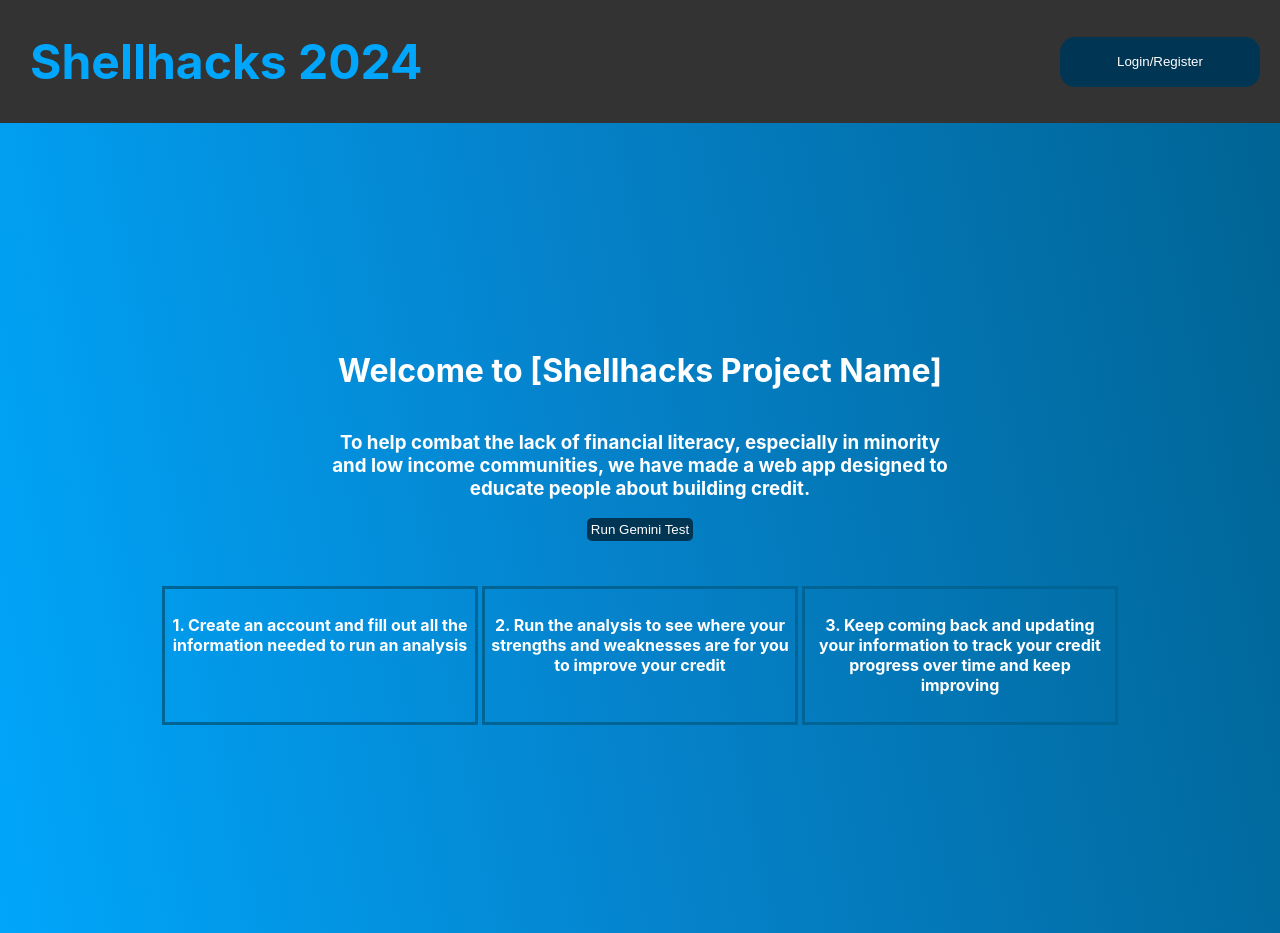
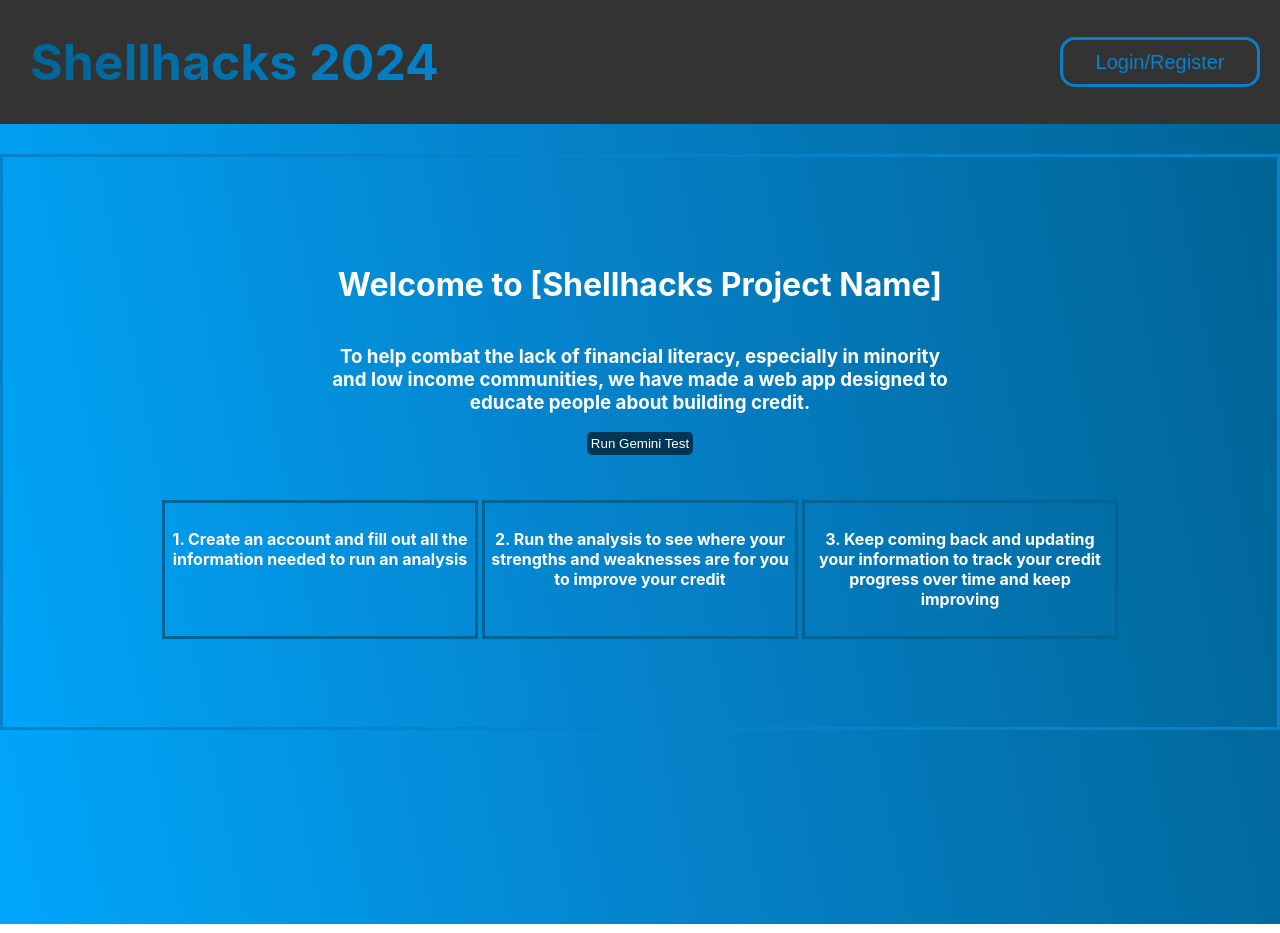
Before and after one commit to nowji/shellhacks2024, a React (Create React App) app: page / in a window 1280 px wide. Built offline with nearby package versions, Linux system fonts and the light colour scheme; no server answers.

Commit message:
added more UI features

```diff
--- a/src/styles/Home.css
+++ b/src/styles/Home.css
@@ -1,12 +1,16 @@
 .home-container{
+  margin-top: 30px;
   align-items: flex-start;
   display: flex;
   flex-direction: column;
   justify-content: center;
   align-items: center;
-  min-height: 100vh;
+  min-height: 70vh;
   text-align: center;
   padding: 5px;
+  border: solid #0582CA 3px;
+  height: 100px;
+  background-image: linear-gradient(79deg, #006494, #0582CA, 10%#00A6FB);
 }
 
 .home-body-container{
--- a/src/styles/Navbar.css
+++ b/src/styles/Navbar.css
@@ -7,13 +7,18 @@
 }
 
 .navbar-button{
+    font-size: 20px;
     width: 200px;
     height: 50px;
     margin-right: 20px;
     border-radius: 15px;
+    background: none;
+    border: solid #0582CA 3px;
+    color: #0582CA;
 }
 
 .navbar-left{
+    margin-left: 20px;
     font-size: 1.5rem;
     font-weight: bold;
     text-decoration: none;
@@ -28,9 +33,21 @@
     margin-left: 30px;
     color: #00A6FB;
     text-decoration: none;
+    background: none;
+    width: 100%;
+    height: 100%;
+    font-size: 50px;
+    margin: 10px;
+    font-weight: bold;
+    background: linear-gradient(to right, #006494, #0582CA); /* Your gradient colors */
+    -webkit-background-clip: text;
+    -webkit-text-fill-color: transparent;
 }
 
 .logo:hover{
+    /* background: none; */
+    background: linear-gradient(to left, #006494, #0582CA); /* Your gradient colors */
+    -webkit-background-clip: text;
     cursor: pointer;
-    color: #6cceff
+    /* color: #6cceff */
 }
```
Also changed, not shown: 1 other file (tests, documents, lock files or other folders).
